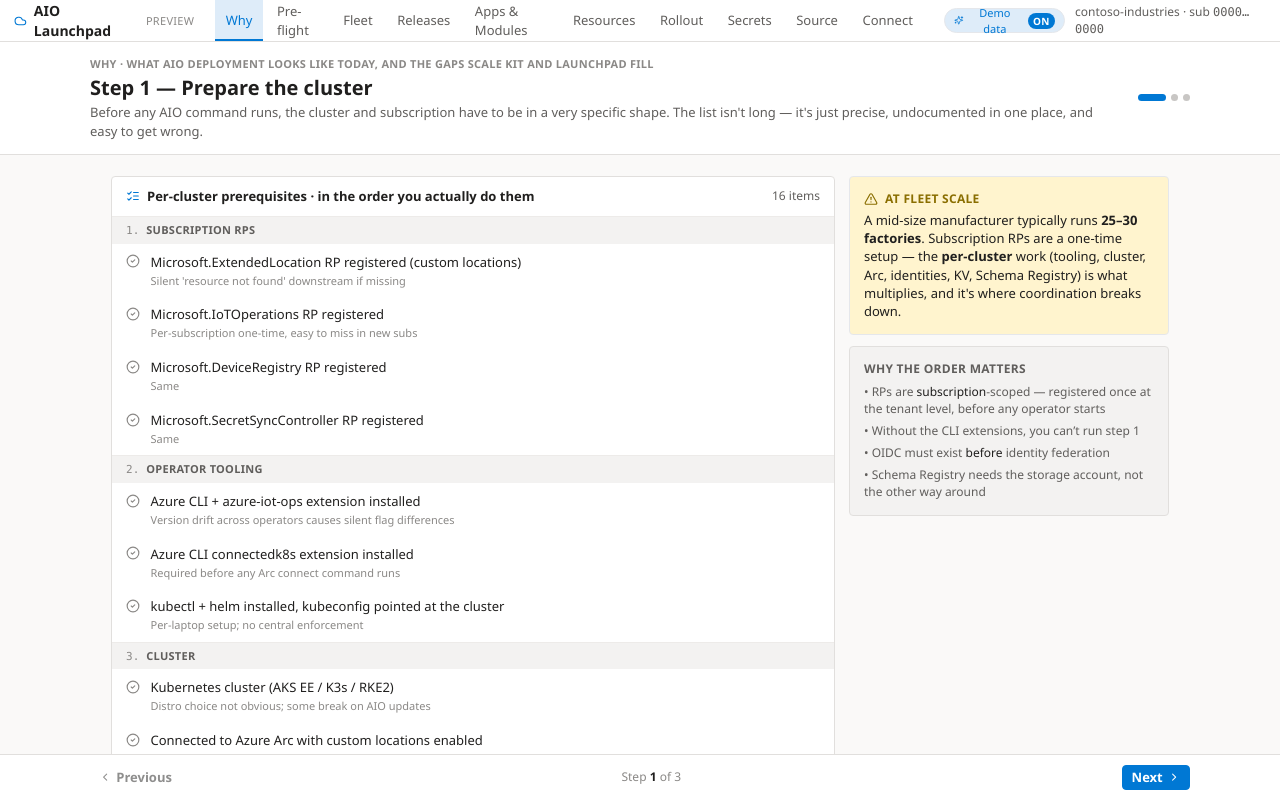
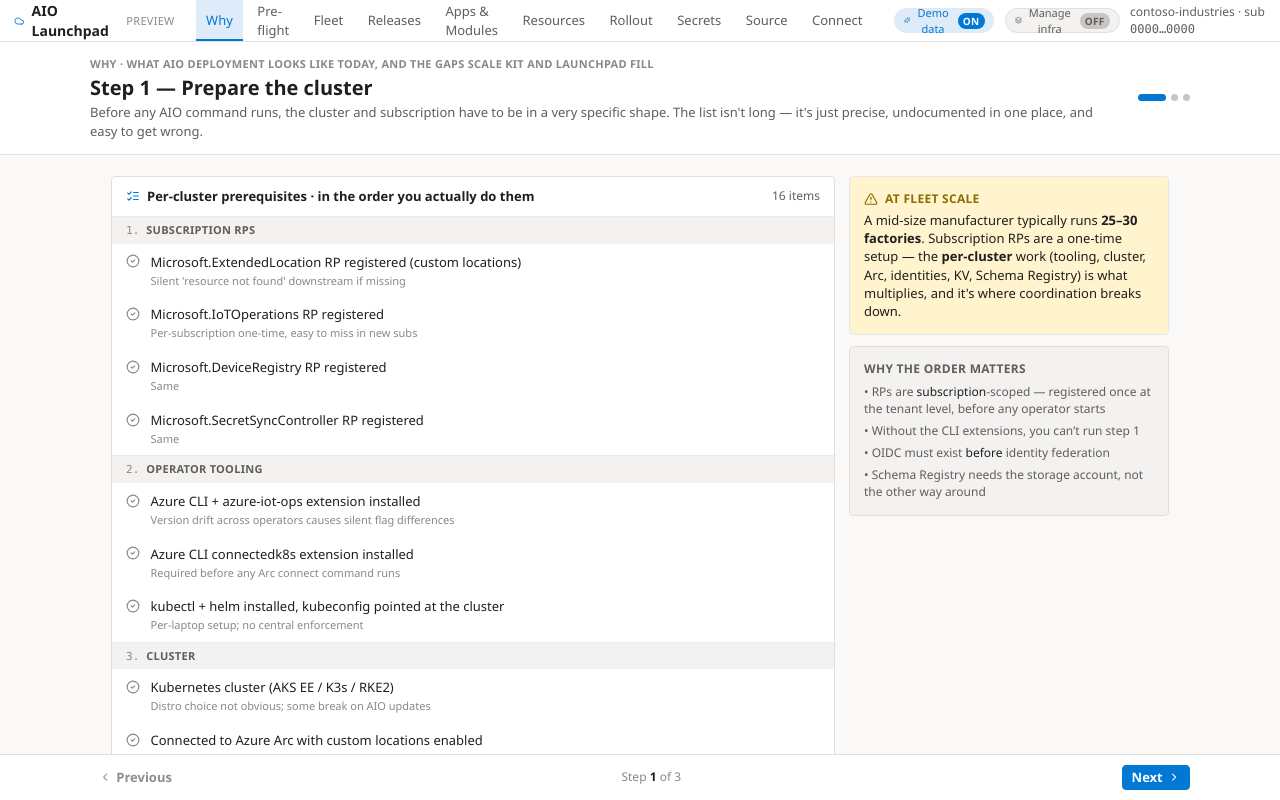
Before and after one commit to shkalavala/aio-launchpad, a Next.js app: page /before in a window 1280 px wide. Built offline with nearby package versions, Linux system fonts and the light colour scheme.

Commit message:
feat(shell): expose Manage-infra toggle in TopNav
Pill sits next to Demo-data, same shape. Off by default — surfaces below AIO appear only when operator opts in. Label: 'Manage infra'. Subtitle baked into tooltip.

```diff
--- a/components/shell/TopNav.tsx
+++ b/components/shell/TopNav.tsx
@@ -2,7 +2,7 @@
 
 import Link from "next/link";
 import { usePathname } from "next/navigation";
-import { Cloud, Sparkles } from "lucide-react";
+import { Cloud, Sparkles, Layers } from "lucide-react";
 import { cn } from "@/lib/utils";
 import { useAppStore } from "@/store/useAppStore";
 
@@ -32,6 +32,8 @@
   const pathname = usePathname();
   const demoMode = useAppStore((s) => s.demoMode);
   const toggleDemoMode = useAppStore((s) => s.toggleDemoMode);
+  const manageInfra = useAppStore((s) => s.manageInfra);
+  const toggleManageInfra = useAppStore((s) => s.toggleManageInfra);
   return (
     <header className="flex h-12 items-center gap-6 border-b border-border bg-surface px-4">
       <div className="flex items-center gap-2 font-semibold text-fg">
@@ -94,6 +96,32 @@
             {demoMode ? "on" : "off"}
           </span>
         </button>
+        <button
+          type="button"
+          onClick={toggleManageInfra}
+          title={
+            manageInfra
+              ? "Infra scope is on — Launchpad exposes cluster + Arc-agent layers and infra rollout kinds. Click to scope back to AIO only."
+              : "Infra scope is off — Launchpad manages AIO only. Click to also expose cluster (e.g. AKS-EE) and Arc-for-servers agent on layered sites."
+          }
+          className={cn(
+            "inline-flex h-7 items-center gap-1.5 rounded-full border px-2.5 text-[11px] font-medium transition-colors",
+            manageInfra
+              ? "border-accent/40 bg-accent-subtle text-accent hover:border-accent"
+              : "border-border bg-bg-subtle text-fg-muted hover:border-accent hover:text-accent",
+          )}
+        >
+          <Layers className="h-3 w-3" />
+          Manage infra
+          <span
+            className={cn(
+              "ml-0.5 rounded-full px-1.5 py-px text-[10px] font-semibold uppercase tracking-wide",
+              manageInfra ? "bg-accent text-white" : "bg-border-strong text-fg-muted",
+            )}
+          >
+            {manageInfra ? "on" : "off"}
+          </span>
+        </button>
         <span className="text-[12px] text-fg-muted">
           contoso-industries · sub <span className="font-mono">0000…0000</span>
         </span>
```
